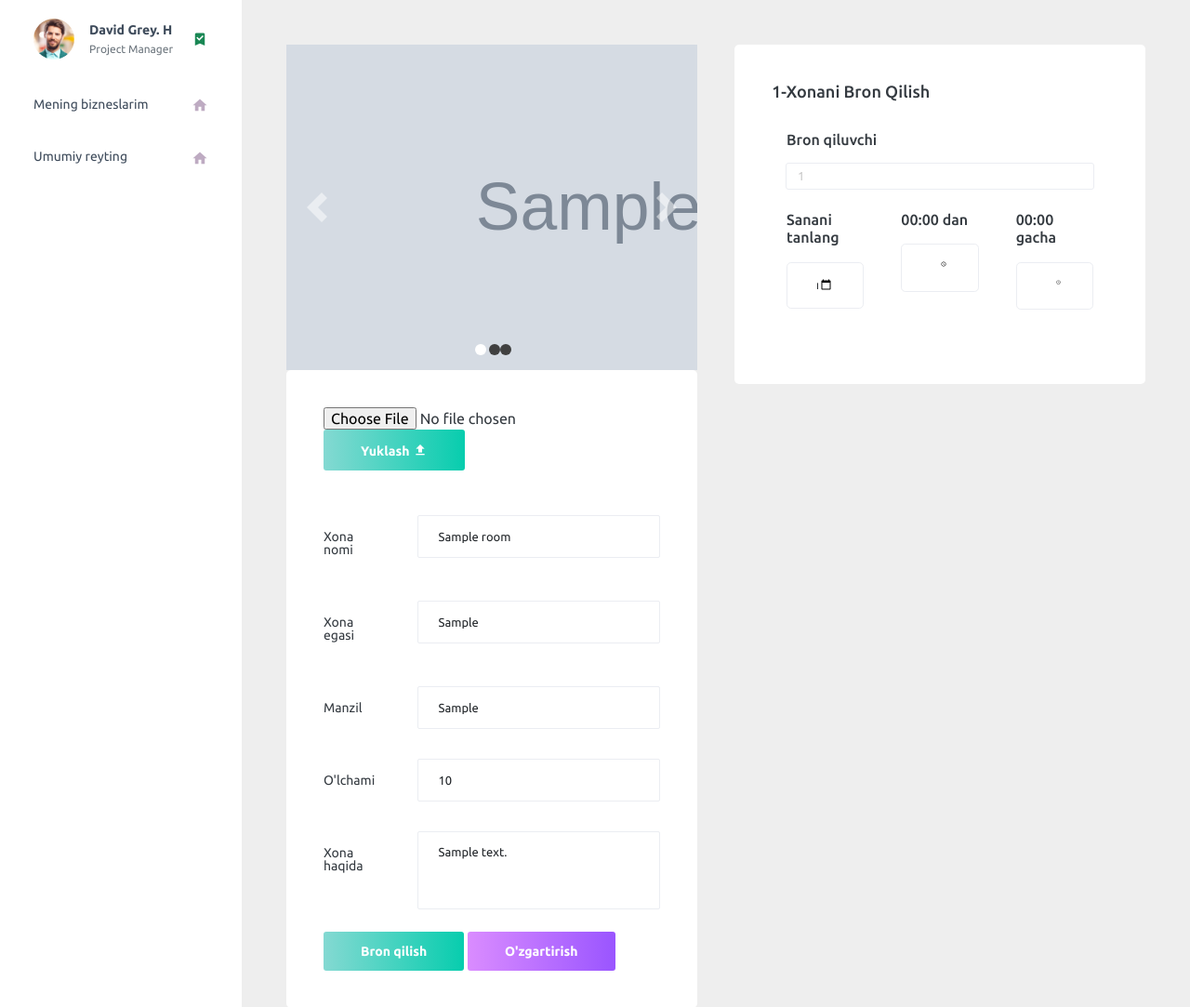
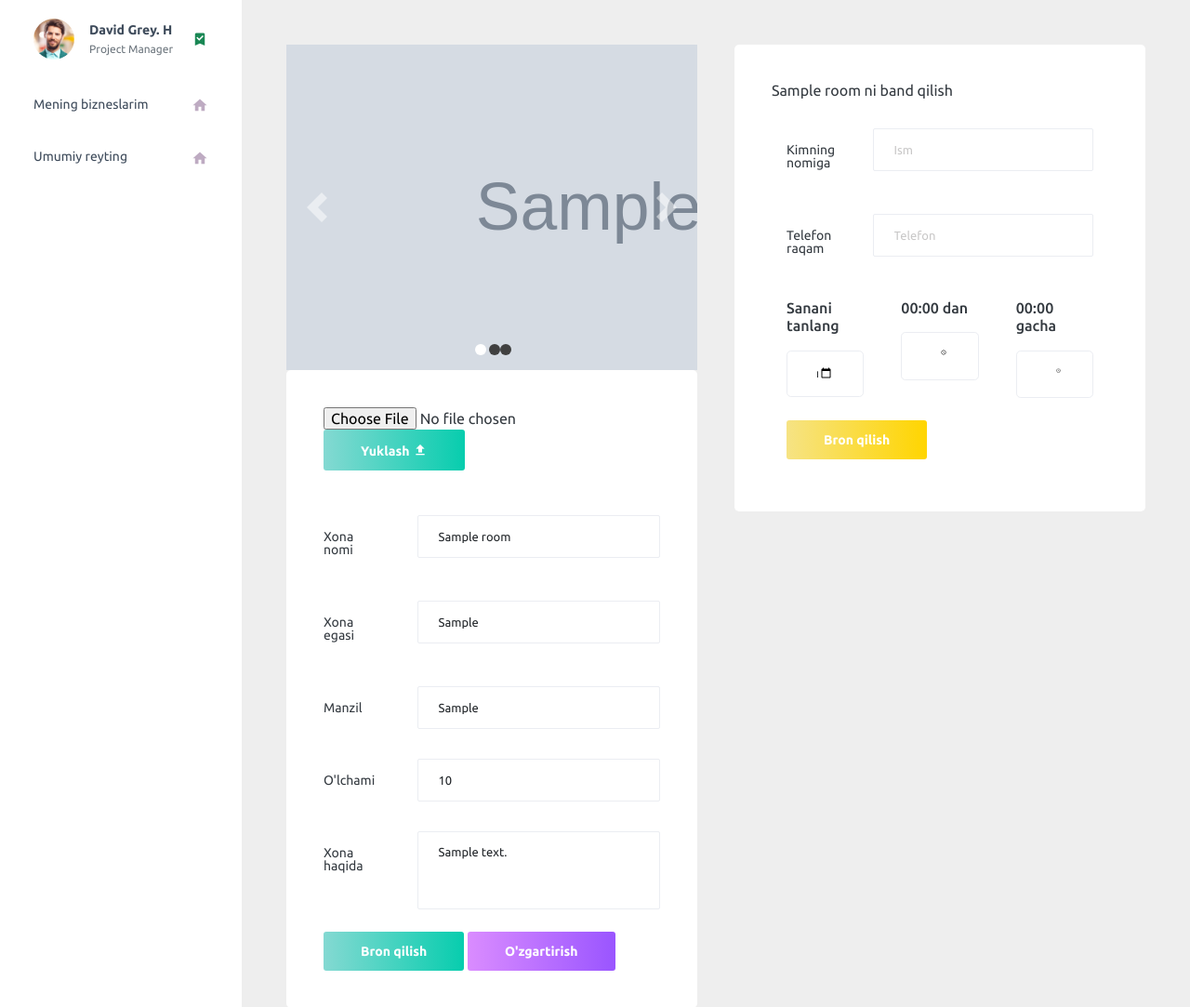
Before and after one commit to abdulatipovO/Admin-panel, a Django app: page /room/update/1 in a window 1280 px wide. Shown: the part 70-1153 px from the top of the page at 93% size. Run offline with Django 3.2, Linux system fonts and the light colour scheme; a user stored in the database is signed in; tables that the repository leaves empty hold one stand-in row (values such as "Sample post"); grey boxes marked "Sample" are stand-in pictures; some libraries are stand-ins or nearby versions.

Commit message:
bron cancel and detail bron

```diff
--- a/owner/urls.py
+++ b/owner/urls.py
@@ -19,6 +19,6 @@ urlpatterns = [
     path('room/update/<int:pk>',RoomUpdateView.as_view(),name = 'room_update'),
     path('brons/<int:pk>',BronView.as_view(),name = 'brons'),
     path('add/bron/<int:pk>',BronAddView.as_view(),name = 'add_bron'),
-    path('cancel/bron/<int:pk>',BronCancelView.as_view(),name = 'cancel_bron')
+    path('cancel/bron',BronCancelView.as_view(),name = 'cancel_bron')
 
 ]
--- a/owner/views.py
+++ b/owner/views.py
@@ -4,6 +4,8 @@ from .tools import *
 from main.models import *
 from .decorators import deco_login
 import datetime
+from django.http import JsonResponse
+
 
 
 # Create your views here.
@@ -83,17 +85,13 @@ class ServiceDetailView(View):
         weekday = WeekDay.objects.all()
         service = Service.objects.get(id=pk)
         rooms = Room.objects.filter(service=service)
-        l = []
-        for r in rooms:
-            bron = Bron.objects.filter(room=r.id).filter(date=today.strftime('%Y-%m-%d'))
-            l.append(bron)
-        print(l)
+
         context = {
             'category':category,
             'weekday':weekday,
             'service':service,
             'rooms':rooms,
-            'brons':l
+            "today":today.date
         }
         return render(request,'detail_service.html', context)
 
@@ -159,13 +157,12 @@ class BronAddView(View):
         return render(request, 'add_bron.html', context)
 
     def post(self, request,pk):
-        room_id = request.POST['room']
         bron = addBron(request,pk)
         if bron == True:
             messages.success(request, "Xona muvaffaqiyatli band qilindi !")
         else:
             for i in bron:
-                messages.success(request, f"{i.room.name} {i.date} kuni {str(i.time_from)[:5]} dan {str(i.time_to)[:5]} gacha band ")
+                messages.success(request, f"Ushbu xona {i.date} kuni {str(i.time_from)[:5]} dan {str(i.time_to)[:5]} gacha band ")
         room =  Room.objects.filter(service=pk)
         context = {
             "rooms":room,
@@ -175,8 +172,7 @@ class BronAddView(View):
         return render(request, 'add_bron.html', context)
 
 class BronCancelView(View):
-
-    def post(self, request,pk):
-        bron = Bron.objects.filter(id=24)
-        bron
-        return render(request, 'index.html')
+    def post(self, request):
+        service_id = int(request.POST['id_service'])
+        cancelBron(request)
+        return redirect(f'/service/{service_id}')
--- a/templates/room_parametr.html
+++ b/templates/room_parametr.html
@@ -102,14 +102,20 @@
     <div class="col-md-6 ">
       <div class="card">
         <div class="card-body">
-          <div class="card-title">1-xonani Bron qilish</div>
-          <form action="" class="form mt-3 p-3">
-            <div class="form-group">
-              <label for="exampleFormControlSelect2"><h5>Bron qiluvchi</h5></label>
-              <select class="form-control" id="exampleFormControlSelect2">
-                <option>1</option>
-
-              </select>
+          <div class="card-text">{{ room.name }} ni band qilish</div>
+          <form action="{% url 'owner:add_bron' room.id %}" method="post" class="form mt-3 p-3">
+            {% csrf_token %}
+            <div class="form-group row">
+              <label for="exampleInputMobile" class="col-sm-3 col-form-label">Kimning nomiga</label>
+              <div class="col-sm-9">
+                <input type="text"  class="form-control" name="name" id="exampleInputMobile" placeholder="Ism">
+              </div>
+            </div>
+            <div class="form-group row">
+              <label for="exampleInputMobile" class="col-sm-3 col-form-label">Telefon raqam</label>
+              <div class="col-sm-9">
+                <input type="text"  class="form-control" name="phone" id="exampleInputMobile" placeholder="Telefon">
+              </div>
             </div>
             <div class="row">
               <div class="col-md-4">
@@ -122,30 +128,28 @@
               <div class="col-md-4">
                 <div class="form-group">
                   <label for="timefrom"> <h5>00:00 dan  </h5></label>
-                  <input type="time" id="timefrom" class="form-control form-control-lg" name="working_time_from" required>
+                  <input type="time" id="timefrom" class="form-control form-control-lg" name="bron_time_from" required>
                 </div>
               </div>
               <div class="col-md-4">
                 <div class="form-group">
                   <label for="timeto"> <h5>00:00 gacha</h5></label>
-                  <input type="time" id="timeto" class="form-control form-control-lg" name="working_time_to"  required>
+                  <input type="time" id="timeto" class="form-control form-control-lg" name="bron_time_to"  required>
                 </div>
               </div>
-          </div>
-          <!-- <div class="form-group">
-            <label for="exampleFormControlSelect2"><h5>Bekor qiluvchi</h5></label>
-            <select class="form-control" id="exampleFormControlSelect2">
-              <option>Owner</option>
-              <option>Customer</option>
-            </select>
-          </div> -->
 
+            </div>
+            <div class="text-left">
+              <button type="submit" class="btn btn-gradient-warning ">Bron qilish</button>
+            </div>
+
+
+          </form>
 
         </div>
 
             </div>
 
-          </form>
         </div>
         </div>
       </div>
```
Also changed, not shown: owner/tools.py (+16 -9 lines), templates/add_bron.html (+11 -10 lines), templates/detail_service.html (+46 -22 lines).
